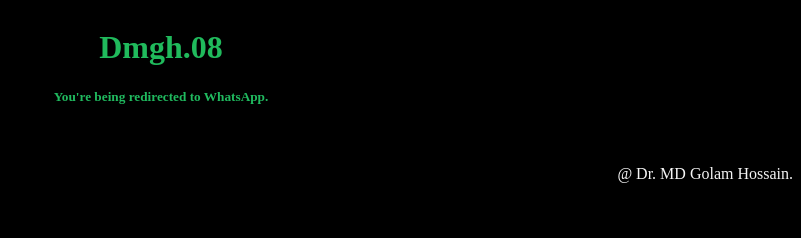
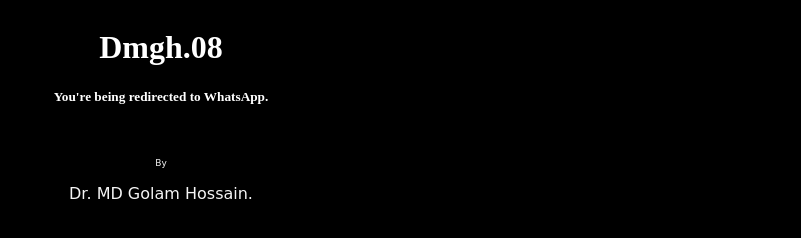
Before and after one commit to dmgh-08/root, a plain HTML site: page index.html in a window 1280 px wide. Shown: the whole page, without its empty margins (479-1280 px from the left). Drawn offline with Linux system fonts and the light colour scheme.

Commit message:
maybe...

```diff
--- a/index.html
+++ b/index.html
@@ -16,18 +16,19 @@
         h1{
             align-content: center;
             align-items: center;
-            color: #20ba5c;
+            color: #ffffff;
             text-align: center;
         }
         h5{
             align-content: center;
             align-items: center;
-            color: #20ba5f;
+            color: #ffffff;
             text-align: center;
         }
         p{
             color: whitesmoke;
-            text-align: right;
+            text-align: center;
+            font-family: cursive;
         }
     </style>
 </head>
@@ -37,6 +38,7 @@
     <marquee>- - - - - - - - - - - - - - - - - - - - - - - - - - - - - - - - - - - -Please Wait ... - - - - - - - - - - - - - - - - - - - - - -</marquee>
 </body>
 <footer>
-    <p>@  Dr. MD Golam Hossain.</p>
+    <p style="font-size:xx-small;">By</p>
+    <p>Dr. MD Golam Hossain.</p>
 </footer>
 </html>
```
